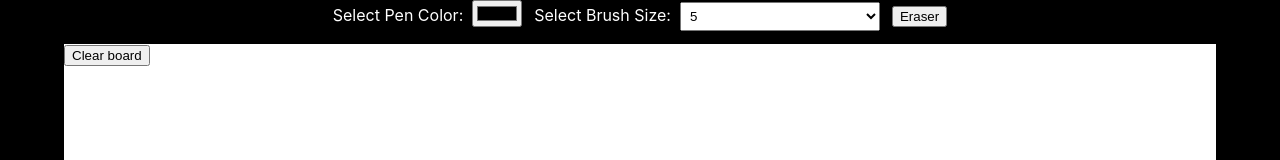
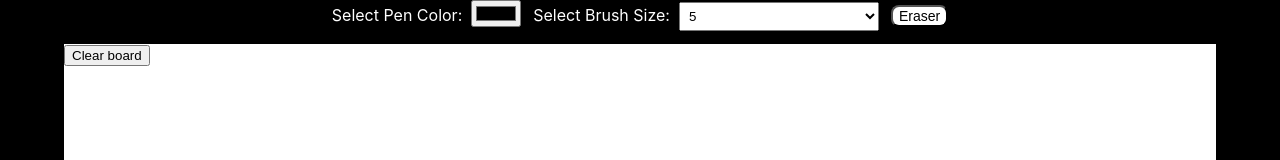
Before and after one commit to AnnieNew/Collab_Whiteboard, a React (Create React App) app in the folder client/: page / in a window 1280 px wide. Shown: the top 160 px of the page. Built offline with nearby package versions, Linux system fonts and the light colour scheme; no server answers.

Commit message:
modify looking

```diff
--- a/client/src/components/container/Container.tsx
+++ b/client/src/components/container/Container.tsx
@@ -50,11 +50,9 @@ class Container extends React.Component<ContainerProps, ContainerState> {
               <option value="10">10</option>
             </select>
           </div>
-		  <div className="eraser">
-            <button type = "button"
+            <button type = "button" className = "eraser"
 			  onClick={() =>{this.setState({penColor: "white"})}}
             >Eraser</button>
-          </div>
         </div>
         <div className="board-container">
           <Board
--- a/client/src/components/container/style.css
+++ b/client/src/components/container/style.css
@@ -18,8 +18,11 @@
 }
 
 .eraser{
+	color: black;
 	display: inline;
-	color: white;
+	background-color: white;
+	font-size: 14px;
+	border-radius: 8px;
 	margin-left: 12px;
 }
 
```
